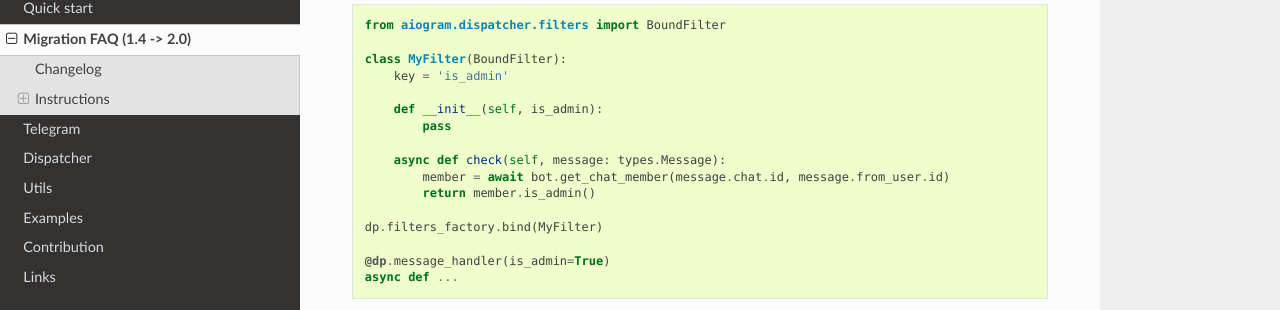
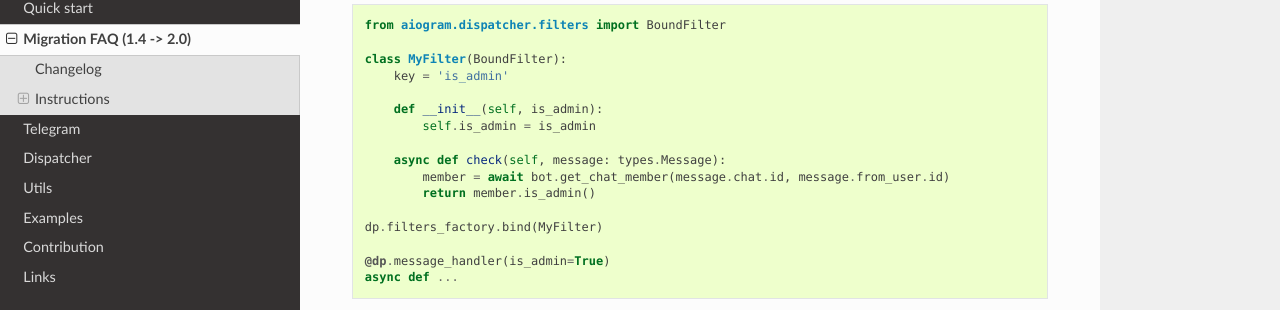
Before and after one commit to NullBrotasli/aiogram, a Sphinx documentation site: the page built from docs/source/migration_1_to_2.rst, in a window 1280 px wide and 900 px high, scrolled down 1381 px. Shown: the part 141-451 px from the top of the window. Built offline with Sphinx 7.4.7 and the Read the Docs theme 2.0.0, drawn with Linux system fonts in a browser that asks for light colours; the version number could not be read and is left out.

Commit message:
Update migration_1_to_2.rst

```diff
--- a/docs/source/migration_1_to_2.rst
+++ b/docs/source/migration_1_to_2.rst
@@ -69,7 +69,7 @@ Also you can bind your own filters for using as keyword arguments:
         key = 'is_admin'
 
         def __init__(self, is_admin):
-            pass
+            self.is_admin = is_admin
 
         async def check(self, message: types.Message):
             member = await bot.get_chat_member(message.chat.id, message.from_user.id)
```
